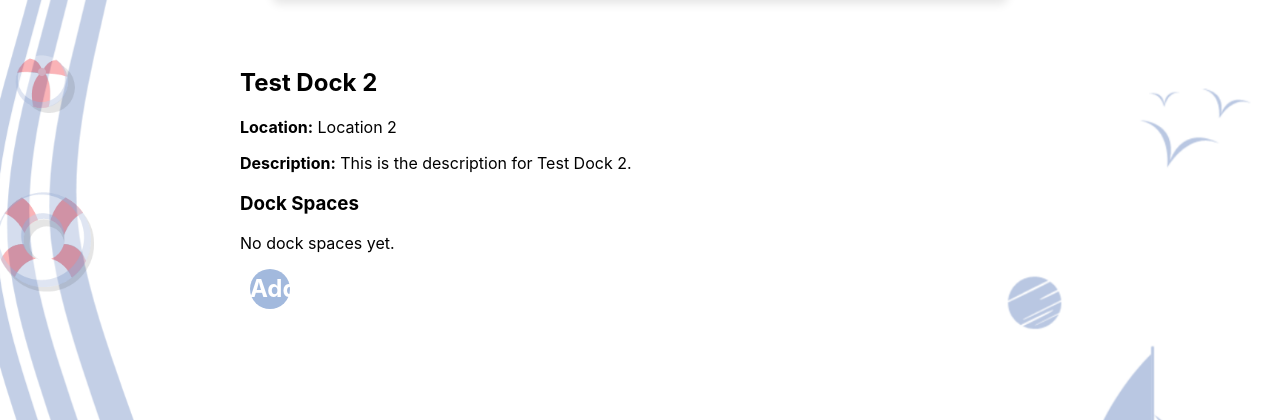
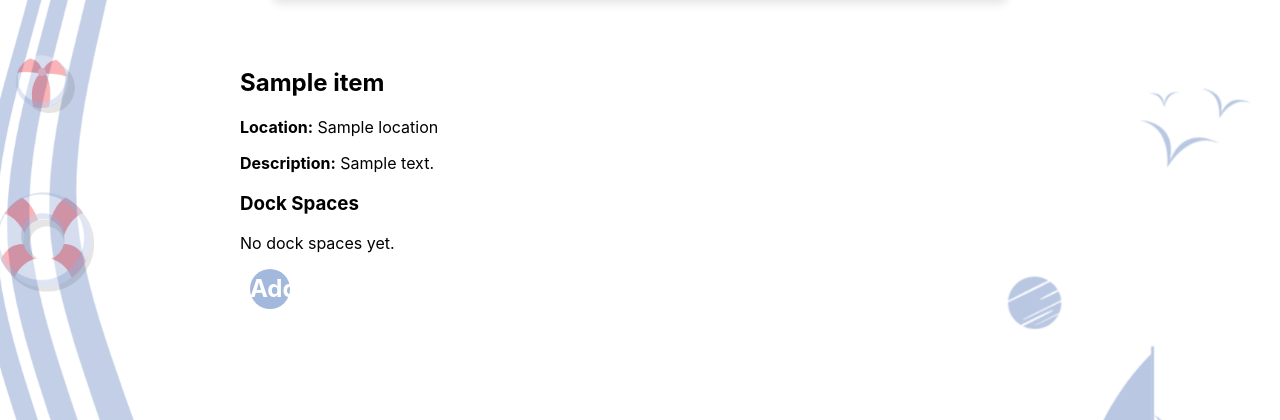
Before and after one commit to malgorzatadzaman2003/BookAndDock, a Django app: page /recipes/dock/3/ in a window 1280 px wide. Shown: the part 190-610 px from the top of the page. Run offline with Django 5.2, Linux system fonts and the light colour scheme; a user stored in the database is signed in; data comes from the database, SQL or seed files in the repository; both versions use the stored data as it was after the commit; tables that the repository leaves empty hold one stand-in row (values such as "Sample post"); a database or web service that is not in the repository returns one stand-in record (values such as "Sample title"); data that the repository does not hold is empty.

Commit message:
dock managing working

```diff
--- a/BookAndDock/views.py
+++ b/BookAndDock/views.py
@@ -16,7 +16,7 @@ from django.utils.encoding import force_bytes, force_str
 from django.contrib.auth.tokens import default_token_generator
 from django.core.mail import send_mail
 from django.contrib.auth.models import User
-from django.http import HttpResponseForbidden, HttpResponseRedirect, JsonResponse
+from django.http import HttpResponseForbidden, HttpResponseRedirect, JsonResponse, HttpResponse
 from django.views.decorators.cache import never_cache
 from django.views.decorators.csrf import csrf_protect, csrf_exempt
 from django.views.decorators.debug import sensitive_post_parameters
@@ -258,6 +258,7 @@ def custom_login(request):
             first_name = data.get('name', '')
             last_name = data.get('surname', '')
             phone = data.get('phoneNumber', '')
+            role = data.get('role')
 
             if username and email:
                 user, created = User.objects.get_or_create(
@@ -269,6 +270,9 @@ def custom_login(request):
                     }
                 )
                 login(request, user)
+
+                request.session['role'] = role
+
                 return JsonResponse({"message": "Logged in successfully"})
 
             return JsonResponse({"error": "Missing username or email"}, status=400)
@@ -289,7 +293,7 @@ def accept_dock(request, dock_id):
             dock_data['is_approved'] = True
 
             put_response = requests.put(
-                f'http://localhost:8080/ports/{dock_id}',
+                f'http://localhost:8080/ports/{dock_id}/approve',
                 json=dock_data
             )
 
@@ -307,19 +311,33 @@ def accept_dock(request, dock_id):
 
 @login_required
 def delete_dock(request, dock_id):
-    dock = get_object_or_404(Dock, pk=dock_id)
-    dock.delete()
-    return redirect('docks')
+    try:
+        response = requests.delete(f'http://localhost:8080/ports/{dock_id}')
+        if response.status_code in [200, 204]:
+            return redirect('docks')
+        else:
+            return HttpResponse("Failed to delete dock on backend", status=response.status_code)
+    except requests.exceptions.RequestException as e:
+        return HttpResponse(f"Error: {e}", status=500)
 
 @login_required
 def dock_detail(request, dock_id):
-    dock = get_object_or_404(Dock, pk=dock_id)
-    dock_spaces = dock.spaces.all()  # Thanks to related_name
+    try:
+        # Fetch dock details from backend
+        dock_response = requests.get(f'http://localhost:8080/ports/{dock_id}')
+        if dock_response.status_code != 200:
+            return HttpResponse("Failed to retrieve dock details", status=dock_response.status_code)
+        dock = dock_response.json()
 
-    return render(request, 'dock_detail.html', {
-        'dock': dock,
-        'dock_spaces': dock_spaces
-    })
+        # (Optional placeholder - no dock spaces API yet)
+        dock_spaces = []  # Later fetch from /docking-spots/ when available
+
+        return render(request, 'dock_detail.html', {
+            'dock': dock,
+            'dock_spaces': dock_spaces
+        })
+    except requests.exceptions.RequestException as e:
+        return HttpResponse(f"Error: {e}", status=500)
 
 @login_required
 def add_dock_space(request, dock_id):
--- a/templates/base.html
+++ b/templates/base.html
@@ -20,10 +20,10 @@
                     </button>
                     <div class="dropdown-content">
                         <a href="{% url 'profile_guides' %}">Guides</a>
-                        <a href="{% url 'profile_articles' %}">Articles</a>
-                        <a href="{% url 'profile_guides' %}">Promotion</a>
-                        <a href="{% url 'profile_guides' %}">Messages</a>
+                        {% if request.session.role == 'ADMIN' %}
+                        <a href="{% url 'home' %}"> Users</a>
                         <a href="{% url 'docks' %}">Docks</a>
+                        {% endif %}
                         <a href="{% url 'account' %}">Account</a>
                     </div>
                 </div>
--- a/templates/dock_detail.html
+++ b/templates/dock_detail.html
@@ -22,7 +22,7 @@
         <p>No dock spaces yet.</p>
     {% endif %}
 
-    <a href="{% url 'add_dock_space' dock.pk %}" class="add-recipe-btn">Add Dock Space</a>
+    <a href="{% url 'add_dock_space' dock.id %}" class="add-recipe-btn">Add Dock Space</a>
 </div>
 
 {% endblock %}
--- a/templates/registration/login_admin.html
+++ b/templates/registration/login_admin.html
@@ -45,12 +45,13 @@ document.getElementById('login-form').addEventListener('submit', function(e) {
             email: data.email,
             name: data.name,
             surname: data.surname,
-            phoneNumber: data.phoneNumber
+            phoneNumber: data.phoneNumber,
+            role: data.role
         })
     })
     .then(response => {
         if (response.ok) {
-            window.location.href = "{% url 'home' %}"; // Redirect to home
+            window.location.href = "{% url 'docks' %}"; // Redirect to home
         } else {
             console.error('Failed to log into Django');
         }
```
Also changed, not shown: db.sqlite3.
